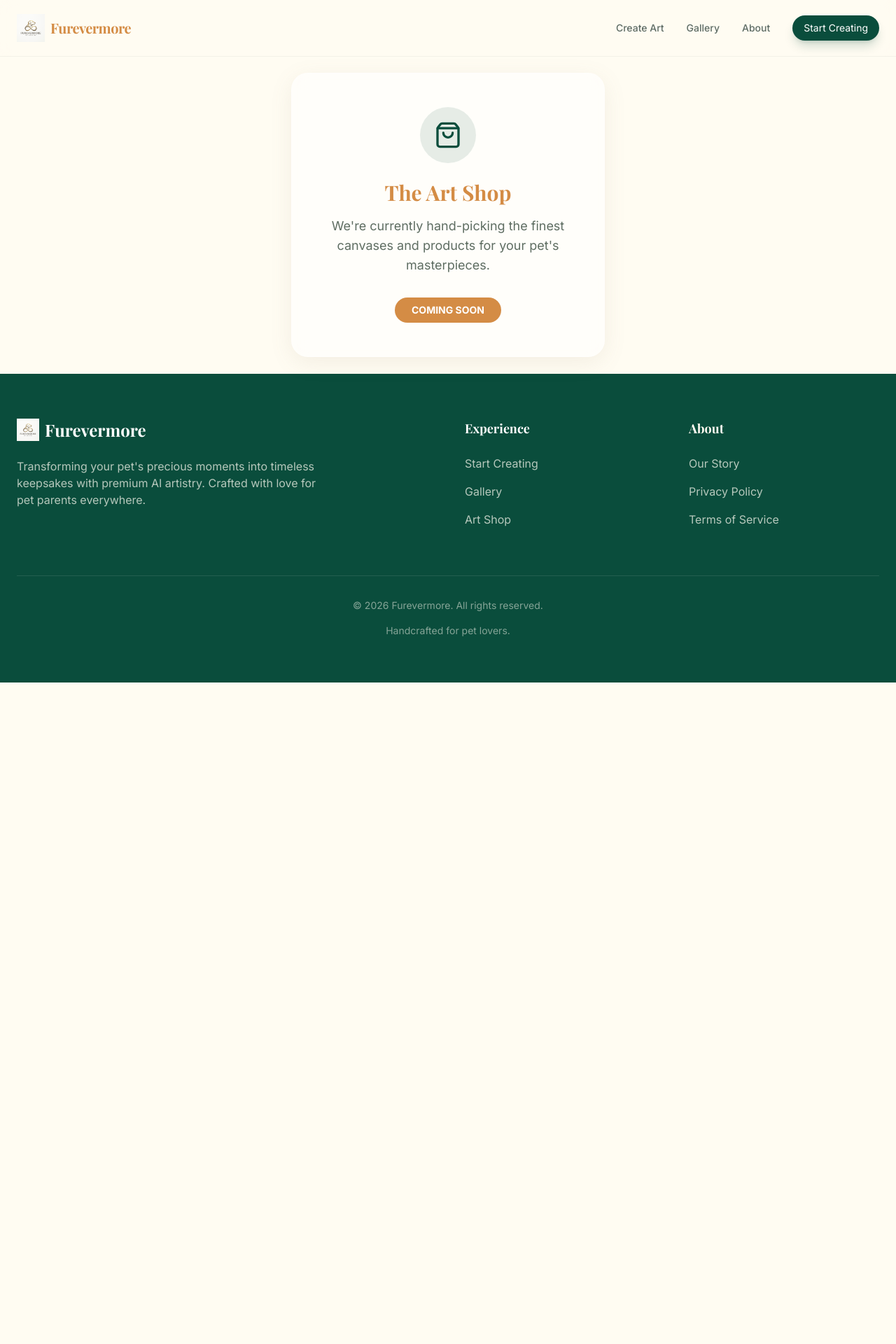
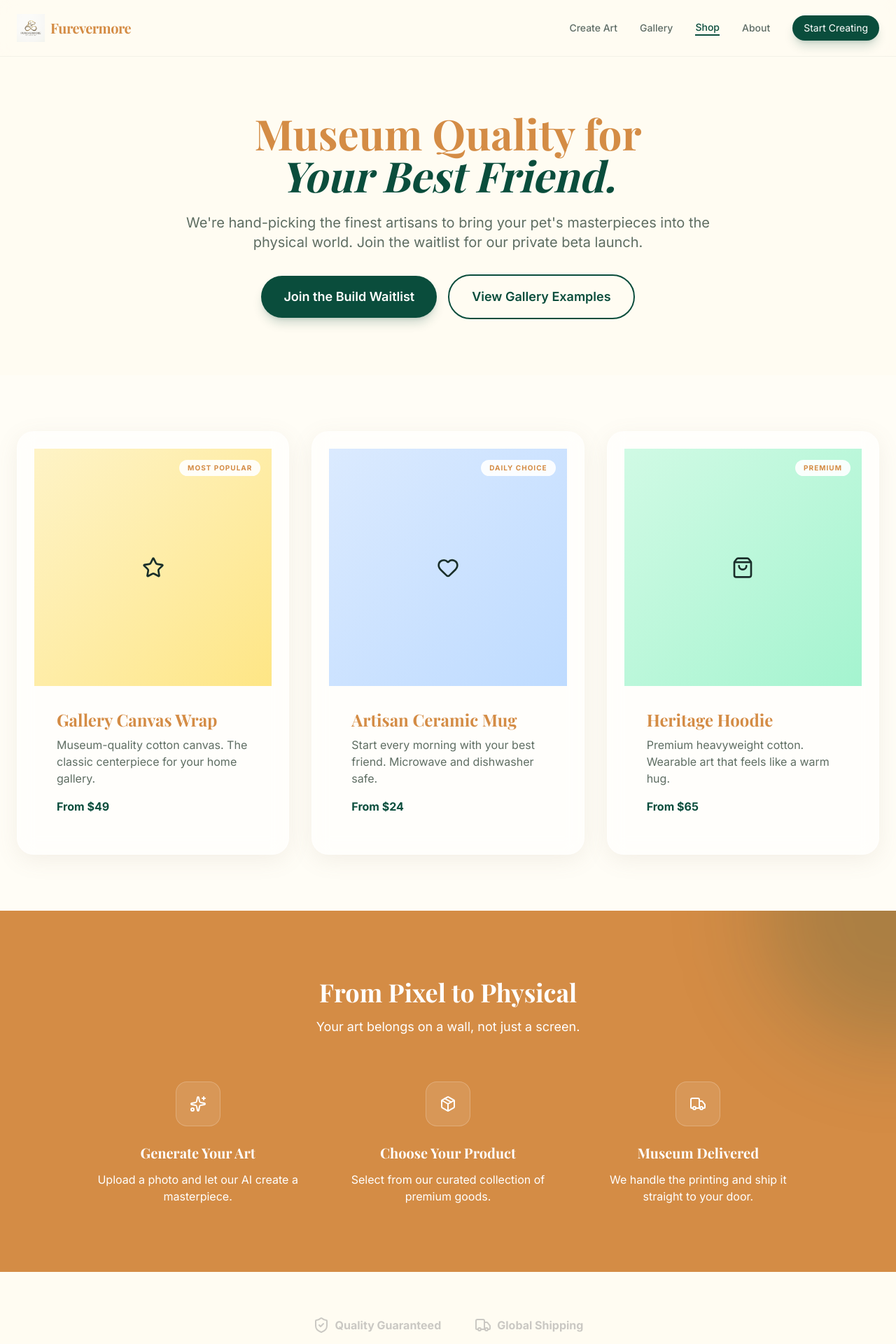
Before and after one commit to dw-wolfpack/forevermore-app, a Next.js app in the folder furevermore_web/: page /shop in a window 1280 px wide. Shown: the top 1920 px of the page at 70% size. Before the commit the page ends 975 px from the top, so only its background shows below. Built offline with nearby package versions, Linux system fonts and the light colour scheme; a web font is replaced by a local one.

Commit message:
feat: prem walk through

```diff
--- a/furevermore_web/app/shop/page.tsx
+++ b/furevermore_web/app/shop/page.tsx
@@ -1,26 +1,147 @@
 import { Header } from "@/components/Header";
 import { Footer } from "@/components/Footer";
 import { GlassCard } from "@/components/ui/GlassCard";
-import { ShoppingBag } from "lucide-react";
+import { Button } from "@/components/ui/Button";
+import { ShoppingBag, Star, Truck, ShieldCheck, Heart, Package, Sparkles } from "lucide-react";
+import Link from "next/link";
+
+const products = [
+  {
+    title: "Gallery Canvas Wrap",
+    description: "Museum-quality cotton canvas. The classic centerpiece for your home gallery.",
+    price: "From $49",
+    tag: "Most Popular",
+    color: "from-amber-100 to-amber-200",
+    icon: <Star className="w-8 h-8" />
+  },
+  {
+    title: "Artisan Ceramic Mug",
+    description: "Start every morning with your best friend. Microwave and dishwasher safe.",
+    price: "From $24",
+    tag: "Daily Choice",
+    color: "from-blue-100 to-blue-200",
+    icon: <Heart className="w-8 h-8" />
+  },
+  {
+    title: "Heritage Hoodie",
+    description: "Premium heavyweight cotton. Wearable art that feels like a warm hug.",
+    price: "From $65",
+    tag: "Premium",
+    color: "from-emerald-100 to-emerald-200",
+    icon: <ShoppingBag className="w-8 h-8" />
+  }
+];
+
+const steps = [
+  {
+    title: "Generate Your Art",
+    description: "Upload a photo and let our AI create a masterpiece.",
+    icon: <Sparkles className="w-6 h-6" />
+  },
+  {
+    title: "Choose Your Product",
+    description: "Select from our curated collection of premium goods.",
+    icon: <Package className="w-6 h-6" />
+  },
+  {
+    title: "Museum Delivered",
+    description: "We handle the printing and ship it straight to your door.",
+    icon: <Truck className="w-6 h-6" />
+  }
+];
 
 export default function ShopPage() {
   return (
     <main className="min-h-screen flex flex-col pt-20 bg-brand-bg">
       <Header />
-      <section className="flex-1 flex items-center justify-center p-6">
-        <GlassCard className="max-w-md w-full p-12 text-center">
-          <div className="w-20 h-20 bg-primary/10 rounded-full flex items-center justify-center mx-auto text-primary mb-6">
-            <ShoppingBag className="w-10 h-10" />
+
+      {/* Hero Section */}
+      <section className="py-20 px-6">
+        <div className="container mx-auto">
+          <div className="max-w-3xl mx-auto text-center">
+            <h1 className="text-5xl md:text-6xl font-serif font-bold text-secondary mb-6">
+              Museum Quality for <br />
+              <span className="text-primary italic">Your Best Friend.</span>
+            </h1>
+            <p className="text-xl text-brand-muted mb-8">
+              We're hand-picking the finest artisans to bring your pet's masterpieces into the physical world.
+              Join the waitlist for our private beta launch.
+            </p>
+            <div className="flex flex-wrap items-center justify-center gap-4">
+              <Button size="lg">Join the Build Waitlist</Button>
+              <Link href="/gallery">
+                <Button variant="outline" size="lg">View Gallery Examples</Button>
+              </Link>
+            </div>
           </div>
-          <h1 className="text-3xl font-serif font-bold text-secondary mb-4">The Art Shop</h1>
-          <p className="text-brand-muted mb-8 text-lg">
-            We're currently hand-picking the finest canvases and products for your pet's masterpieces.
-          </p>
-          <div className="inline-block px-6 py-2 bg-secondary text-white rounded-full text-sm font-bold">
-            COMING SOON
+        </div>
+      </section>
+
+      {/* Product Grid */}
+      <section className="py-20 px-6 bg-white/30">
+        <div className="container mx-auto">
+          <div className="grid grid-cols-1 md:grid-cols-3 gap-8">
+            {products.map((product, i) => (
+              <GlassCard key={i} className="group overflow-hidden">
+                <div className={`aspect-square bg-gradient-to-br ${product.color} flex items-center justify-center relative overflow-hidden`}>
+                  <div className="transition-transform duration-500 group-hover:scale-110">
+                    {product.icon}
+                  </div>
+                  <div className="absolute top-4 right-4 bg-white/90 backdrop-blur-sm px-3 py-1 rounded-full text-[10px] font-bold tracking-widest text-secondary uppercase">
+                    {product.tag}
+                  </div>
+                  <div className="absolute bottom-0 left-0 right-0 bg-secondary/80 backdrop-blur-md p-4 translate-y-full group-hover:translate-y-0 transition-transform duration-300">
+                    <p className="text-white text-center font-bold">Coming Summer 2026</p>
+                  </div>
+                </div>
+                <div className="p-8">
+                  <h3 className="text-2xl font-serif font-bold text-secondary mb-2">{product.title}</h3>
+                  <p className="text-brand-muted mb-4">{product.description}</p>
+                  <p className="text-primary font-bold">{product.price}</p>
+                </div>
+              </GlassCard>
+            ))}
           </div>
-        </GlassCard>
+        </div>
       </section>
+
+      {/* Walkthrough Section */}
+      <section className="py-24 px-6 bg-secondary text-white overflow-hidden relative">
+        <div className="absolute top-0 right-0 -translate-y-1/2 translate-x-1/2 w-96 h-96 bg-primary/20 rounded-full blur-3xl" />
+        <div className="container mx-auto relative z-10">
+          <div className="text-center mb-16">
+            <h2 className="text-4xl font-serif font-bold mb-4">From Pixel to Physical</h2>
+            <p className="text-primary-foreground/70 text-lg">Your art belongs on a wall, not just a screen.</p>
+          </div>
+
+          <div className="grid grid-cols-1 md:grid-cols-3 gap-12 max-w-5xl mx-auto">
+            {steps.map((step, i) => (
+              <div key={i} className="text-center">
+                <div className="w-16 h-16 bg-white/10 rounded-2xl flex items-center justify-center mx-auto mb-6 border border-white/20">
+                  {step.icon}
+                </div>
+                <h3 className="text-xl font-bold mb-3">{step.title}</h3>
+                <p className="text-primary-foreground/60">{step.description}</p>
+              </div>
+            ))}
+          </div>
+        </div>
+      </section>
+
+      {/* Trust Badges */}
+      <section className="py-16 px-6">
+        <div className="container mx-auto">
+          <div className="flex flex-wrap items-center justify-center gap-12 opacity-50 grayscale hover:grayscale-0 transition-all duration-500">
+            <div className="flex items-center gap-2 font-bold text-secondary">
+              <ShieldCheck className="w-6 h-6" /> Quality Guaranteed
+            </div>
+            <div className="flex items-center gap-2 font-bold text-secondary">
+              <Truck className="w-6 h-6" /> Global Shipping
+            </div>
+          </div>
+        </div>
+      </section>
+
       <Footer />
     </main>
   );
--- a/furevermore_web/components/Header.tsx
+++ b/furevermore_web/components/Header.tsx
@@ -40,6 +40,7 @@ export const Header = () => {
         <nav className="hidden md:flex items-center gap-8">
           <NavLink href="/create" active={pathname.startsWith("/create")}>Create Art</NavLink>
           <NavLink href="/gallery" active={pathname === "/gallery"}>Gallery</NavLink>
+          <NavLink href="/shop" active={pathname === "/shop"}>Shop</NavLink>
           <NavLink href="/about" active={pathname === "/about"}>About</NavLink>
           <Link href="/create">
             <Button size="sm">Start Creating</Button>
```
